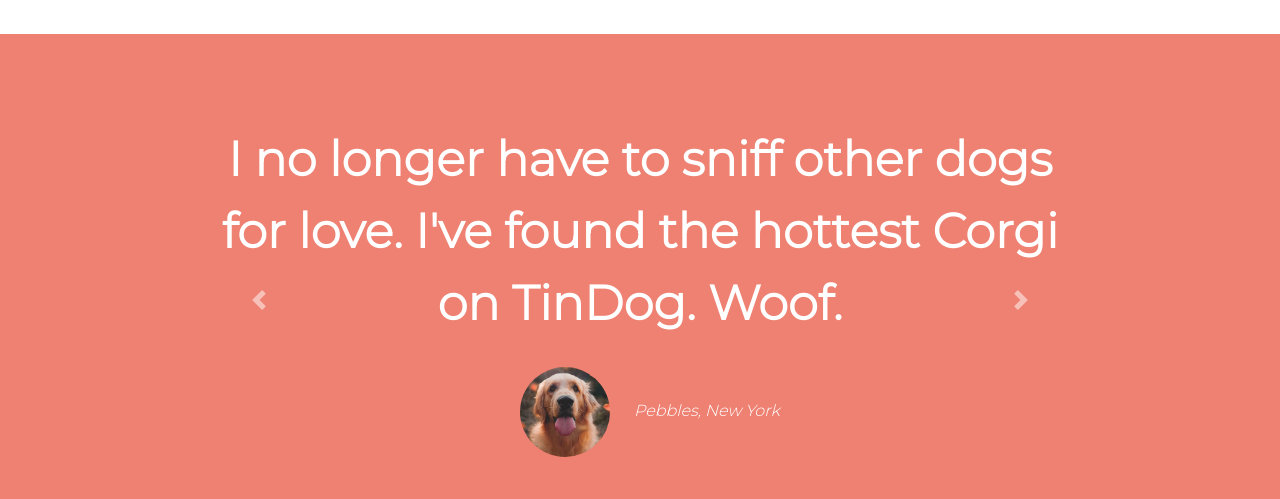
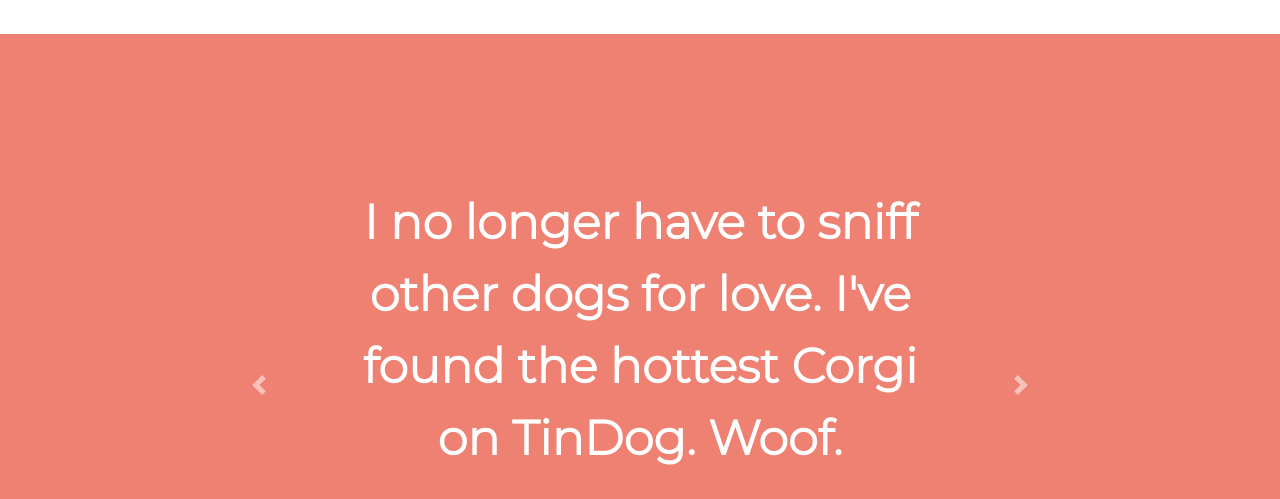
Before and after one commit to Akansha0211/tindog-website, a plain HTML site: page index.html in a window 1280 px wide. Shown: the part 1200-1699 px from the top of the page. Drawn offline with nearby package versions, Linux system fonts and the light colour scheme.

```diff
--- a/css/styles.css
+++ b/css/styles.css
@@ -90,6 +90,9 @@ p{
     border-radius: 100%;
     margin: 20px;
 }
+.carousel-item{
+    padding: 7% 15%;
+}
 #press{
     background-color: #ef8172;
     text-align: center;
```
